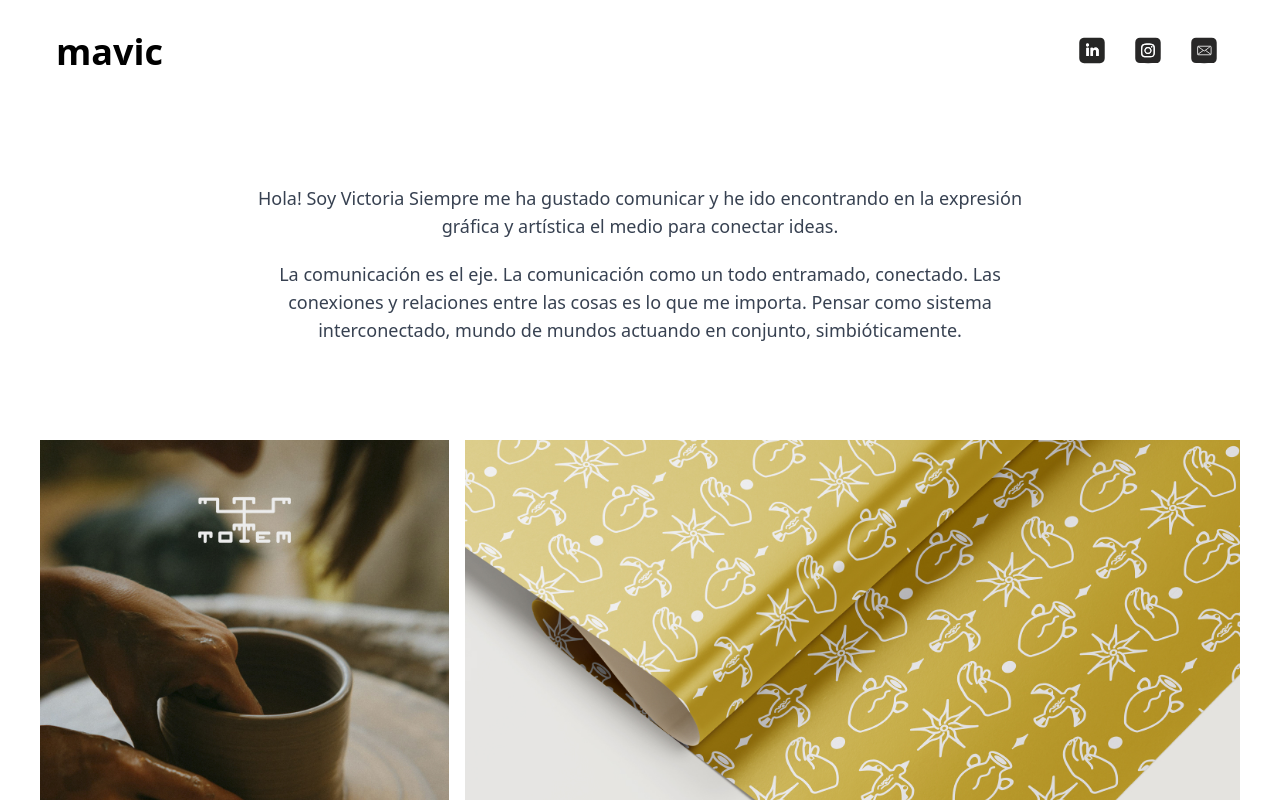
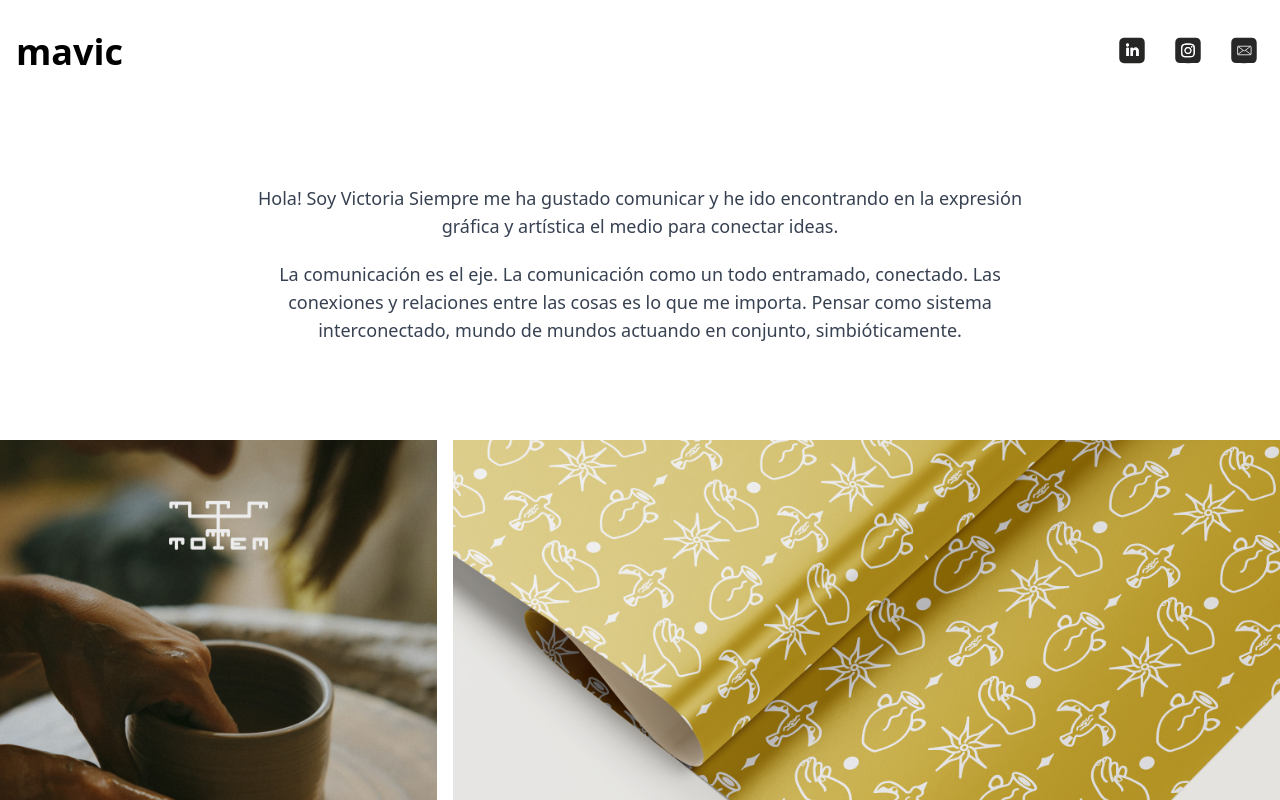
Before and after one commit to maviccc/mavicc, a SvelteKit app: page / in a window 1280 px wide. Shown: the top 800 px of the page. Built offline with nearby package versions, Linux system fonts and the light colour scheme.

Commit message:
style: Center container in Tailwind config and remove max-width from +page.svelte for improved layout

```diff
--- a/src/routes/+page.svelte
+++ b/src/routes/+page.svelte
@@ -100,7 +100,4 @@
 </section>
 
 <style>
-  .container {
-    max-width: 1200px;
-  }
 </style>
--- a/tailwind.config.js
+++ b/tailwind.config.js
@@ -3,6 +3,9 @@ export default {
   content: ["./src/**/*.{html,js,svelte,ts}"],
   theme: {
     extend: {},
+    container: {
+      center: true,
+    },
   },
   plugins: [],
 }
```
